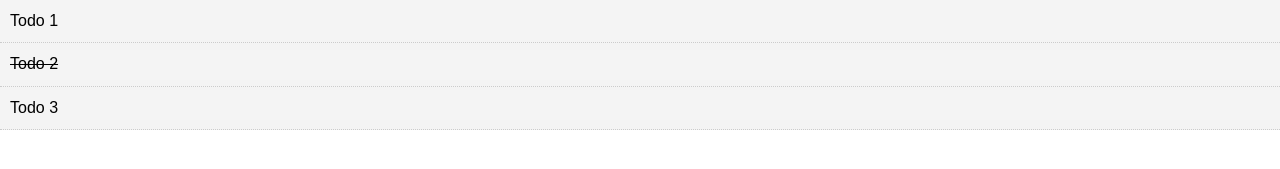
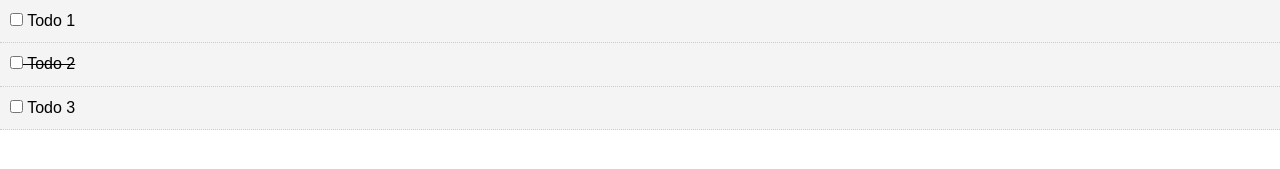
Before and after one commit to jpark-dev/my-vue, a Vue app: page / in a window 1280 px wide. Shown: the top 169 px of the page. Built offline with nearby package versions, Linux system fonts and the light colour scheme.

Commit message:
Added an onchange event with v-on:change, and created a function.

```diff
--- a/src/components/Todoitem.vue
+++ b/src/components/Todoitem.vue
@@ -1,6 +1,9 @@
 <template>
   <div class="todo-item" v-bind:class="{ 'is-complete': todo.completed }">
-    <p>{{ todo.title }}</p>
+    <p>
+      <input type="checkbox" v-on:change="markComplete" />
+      {{ todo.title }}
+    </p>
   </div>
 </template>
 
@@ -8,6 +11,11 @@
 export default {
   name: "TodoItem",
   props: ["todo"],
+  methods: {
+    markComplete() {
+      this.todo.completed = !this.todo.completed;
+    },
+  },
 };
 </script>
 
```
